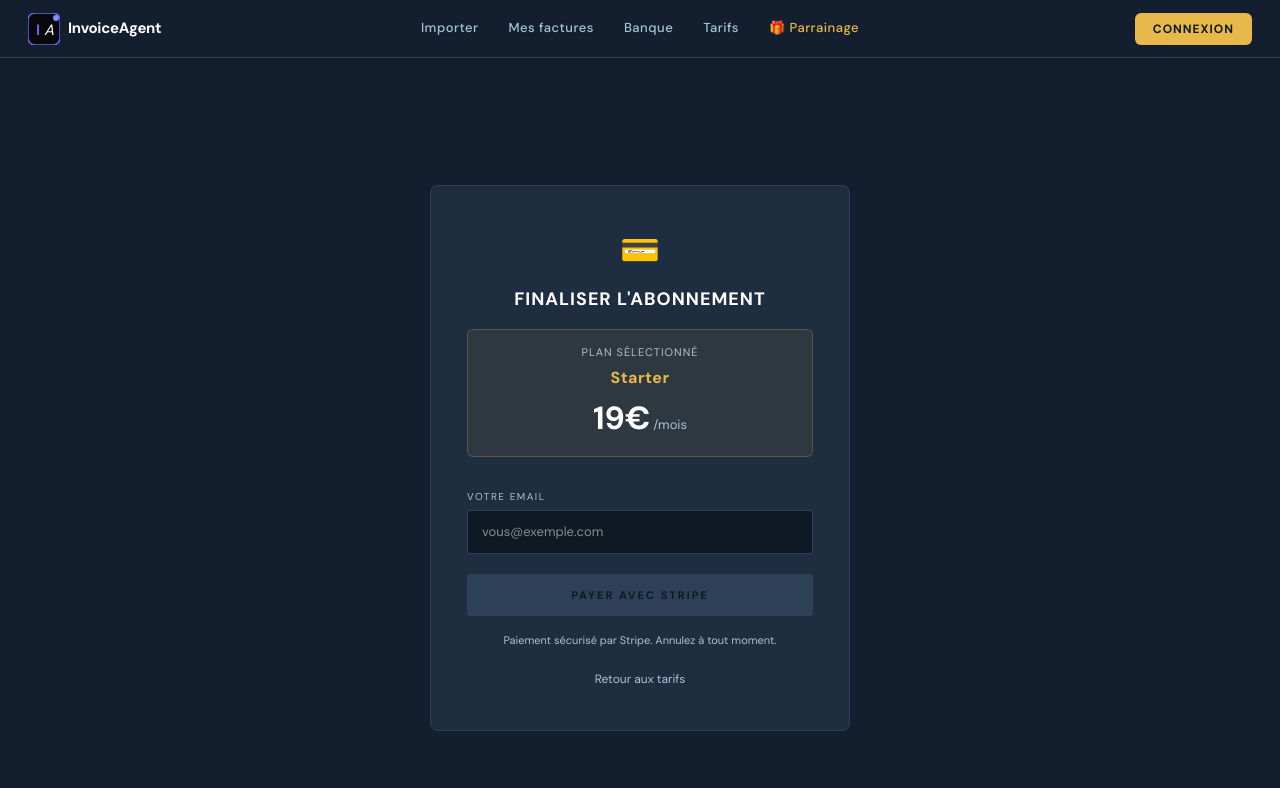
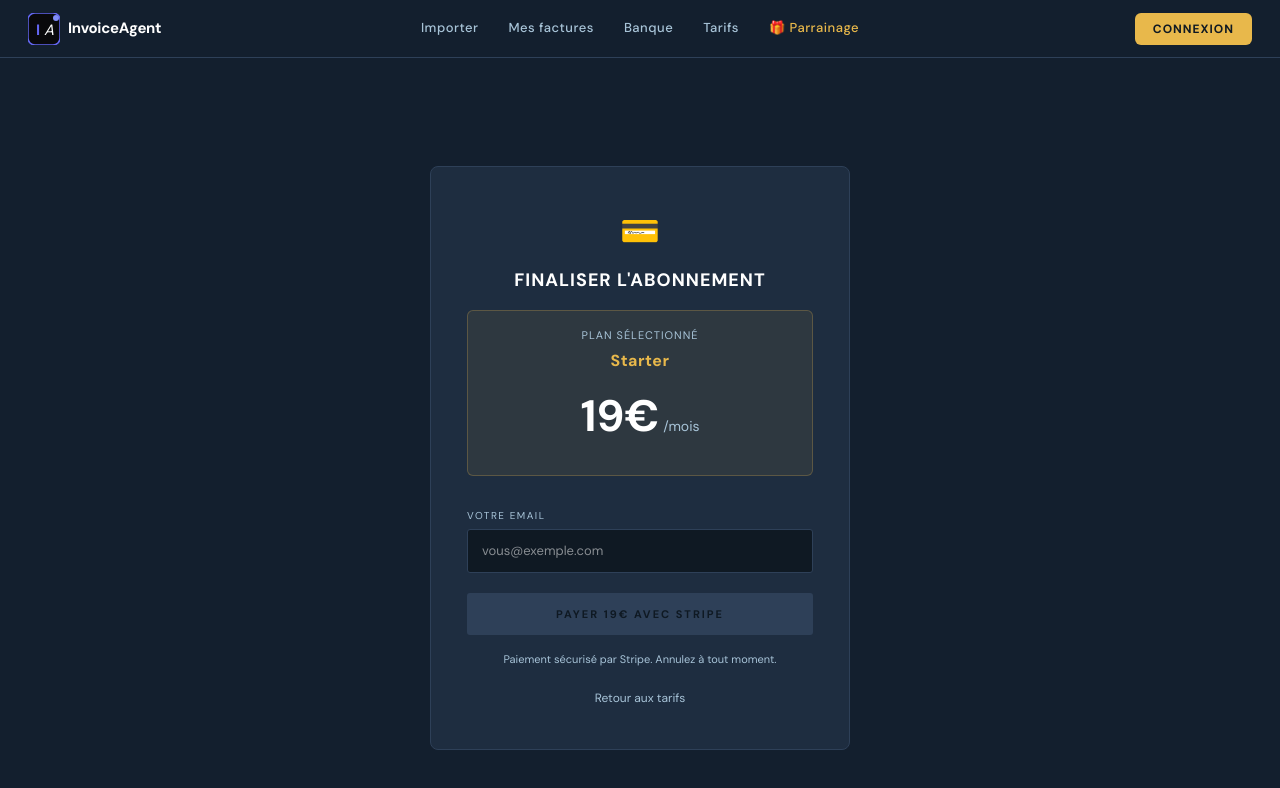
Before and after one commit to gentuar333-max/invoice-ai, a Next.js app: page /checkout in a window 1280 px wide. Shown: the top 788 px of the page. Built offline with nearby package versions, Linux system fonts and the light colour scheme.

Commit message:
fix: checkout show yearly total as main price

```diff
--- a/app/checkout/page.tsx
+++ b/app/checkout/page.tsx
@@ -10,15 +10,20 @@ const GOLD = "#e8b84b";
 const TEXT = "#ffffff";
 const MUTED = "#a8c4d8";
 
-const PLAN_INFO: Record<string, { label: string; price: string; billing: string; economy?: string }> = {
-  // Mensuel
-  starter:         { label: "Starter",  price: "19€",  billing: "/mois" },
-  pro:             { label: "Pro",       price: "29€",  billing: "/mois" },
-  business:        { label: "Business", price: "49€",  billing: "/mois" },
-  // Annuel
-  starter_yearly:  { label: "Starter Annuel",  price: "15€",  billing: "/mois", economy: "Facturé 180€/an — économie 48€" },
-  pro_yearly:      { label: "Pro Annuel",       price: "23€",  billing: "/mois", economy: "Facturé 276€/an — économie 72€" },
-  business_yearly: { label: "Business Annuel", price: "39€",  billing: "/mois", economy: "Facturé 468€/an — économie 120€" },
+const PLAN_INFO: Record<string, {
+  label: string;
+  price: string;
+  billing: string;
+  totalYearly?: string;
+  priceMonthly?: string;
+  economy?: string;
+}> = {
+  starter:         { label: "Starter",         price: "19€", billing: "/mois" },
+  pro:             { label: "Pro",              price: "29€", billing: "/mois" },
+  business:        { label: "Business",         price: "49€", billing: "/mois" },
+  starter_yearly:  { label: "Starter Annuel",  price: "15€", billing: "/mois", totalYearly: "180", priceMonthly: "15€", economy: "Économie 48€ vs mensuel" },
+  pro_yearly:      { label: "Pro Annuel",       price: "23€", billing: "/mois", totalYearly: "276", priceMonthly: "23€", economy: "Économie 72€ vs mensuel" },
+  business_yearly: { label: "Business Annuel", price: "39€", billing: "/mois", totalYearly: "468", priceMonthly: "39€", economy: "Économie 120€ vs mensuel" },
 };
 
 function CheckoutContent() {
@@ -65,26 +70,43 @@ function CheckoutContent() {
           </h1>
 
           {/* Plan card */}
-          <div style={{ background: `${GOLD}15`, border: `1px solid ${GOLD}40`, borderRadius: 6, padding: "14px 20px" }}>
+          <div style={{ background: `${GOLD}15`, border: `1px solid ${GOLD}40`, borderRadius: 6, padding: "16px 20px" }}>
             <p style={{ fontSize: 11, color: MUTED, letterSpacing: 1, textTransform: "uppercase", margin: "0 0 6px" }}>
               Plan sélectionné
             </p>
-            <p style={{ fontSize: 16, fontWeight: 800, color: GOLD, margin: "0 0 4px", letterSpacing: 0.5 }}>
+            <p style={{ fontSize: 16, fontWeight: 800, color: GOLD, margin: "0 0 10px", letterSpacing: 0.5 }}>
               {info.label}
             </p>
-            <div style={{ display: "flex", alignItems: "baseline", justifyContent: "center", gap: 3 }}>
-              <span style={{ fontSize: 32, fontWeight: 800, color: TEXT }}>{info.price}</span>
-              <span style={{ fontSize: 13, color: MUTED }}>{info.billing}</span>
-            </div>
+
+            {/* Prix principal */}
+            {isYearly ? (
+              <>
+                <div style={{ display: "flex", alignItems: "baseline", justifyContent: "center", gap: 4 }}>
+                  <span style={{ fontSize: 44, fontWeight: 800, color: TEXT }}>{info.totalYearly}€</span>
+                  <span style={{ fontSize: 14, color: MUTED }}>/an</span>
+                </div>
+                <p style={{ fontSize: 12, color: MUTED, margin: "4px 0 10px" }}>
+                  soit {info.priceMonthly}/mois
+                </p>
+              </>
+            ) : (
+              <div style={{ display: "flex", alignItems: "baseline", justifyContent: "center", gap: 4, marginBottom: 10 }}>
+                <span style={{ fontSize: 44, fontWeight: 800, color: TEXT }}>{info.price}</span>
+                <span style={{ fontSize: 14, color: MUTED }}>{info.billing}</span>
+              </div>
+            )}
+
+            {/* Économie */}
             {info.economy && (
-              <div style={{ marginTop: 8, background: "#4ade8015", border: "1px solid #4ade8030", borderRadius: 4, padding: "6px 12px" }}>
+              <div style={{ background: "#4ade8015", border: "1px solid #4ade8030", borderRadius: 4, padding: "6px 12px", marginBottom: 8 }}>
                 <p style={{ fontSize: 11, color: "#4ade80", fontWeight: 700, margin: 0 }}>
                   ✓ {info.economy}
                 </p>
               </div>
             )}
+
             {isYearly && (
-              <p style={{ fontSize: 10, color: MUTED, margin: "6px 0 0" }}>
+              <p style={{ fontSize: 10, color: MUTED, margin: 0 }}>
                 Engagement annuel — renouvellement automatique
               </p>
             )}
@@ -116,7 +138,7 @@ function CheckoutContent() {
           disabled={loading || !email}
           style={{ width: "100%", background: loading || !email ? BORDER : GOLD, color: "#0f1923", border: "none", padding: "13px", borderRadius: 3, fontSize: 11, fontWeight: 800, cursor: loading || !email ? "not-allowed" : "pointer", letterSpacing: 2, textTransform: "uppercase", marginBottom: 16 }}
         >
-          {loading ? "REDIRECTION..." : "PAYER AVEC STRIPE"}
+          {loading ? "REDIRECTION..." : `PAYER ${isYearly ? info.totalYearly + "€" : info.price} AVEC STRIPE`}
         </button>
 
         <p style={{ textAlign: "center", fontSize: 11, color: MUTED, lineHeight: 1.6 }}>
```
